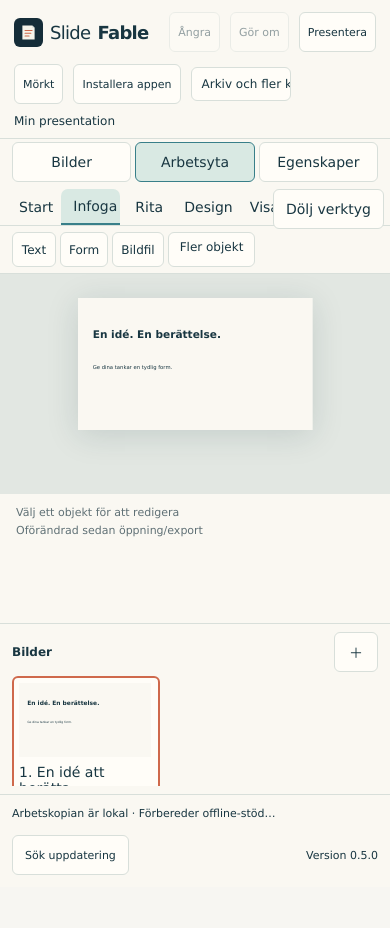
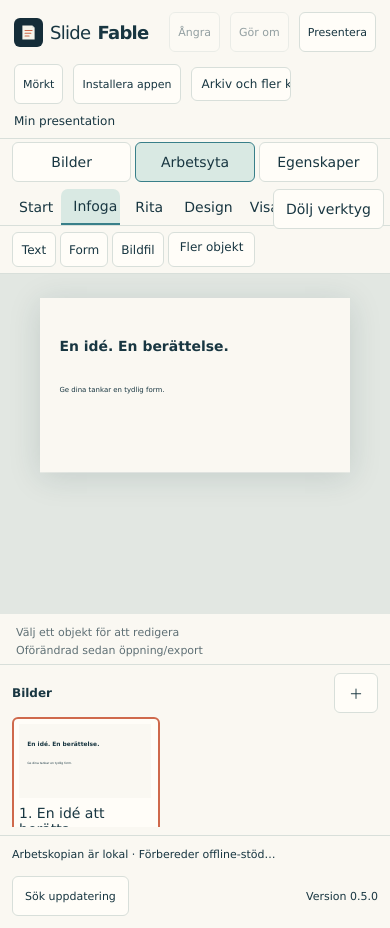
Before and after one commit to erland/slide-fable, a React (Vite) app: page / in a window 390 px wide. Before the commit the page ends 887 px from the top, so only its background shows below. Built offline with nearby package versions, Linux system fonts and the light colour scheme; what canonicalize would draw is missing.

Commit message:
fix(ux): allocate enough portrait canvas height for legible slide fitting

```diff
--- a/src/ui/editor.css
+++ b/src/ui/editor.css
@@ -100,7 +100,8 @@
 /* SF-UX-22: break the resize-observer/intrinsic-height feedback loop in portrait.
    The canvas must receive the remaining workspace height before it is fitted. */
 @media(max-width:900px) and (orientation:portrait){
- .editor-workspace .editor-canvas-pane{flex:1 1 auto;min-height:280px}
- .editor-workspace .editor-canvas-pane .canvas-scroll{flex:1 1 auto;height:auto;min-height:220px;box-sizing:border-box}
+ .editor-workspace{height:max(650px,calc(100dvh - 235px));overflow:visible}
+ .editor-workspace .editor-canvas-pane{flex:1 1 auto;min-height:400px}
+ .editor-workspace .editor-canvas-pane .canvas-scroll{flex:1 1 auto;height:auto;min-height:340px;box-sizing:border-box}
  .editor-workspace .filmstrip{flex:0 0 auto}
 }
```
